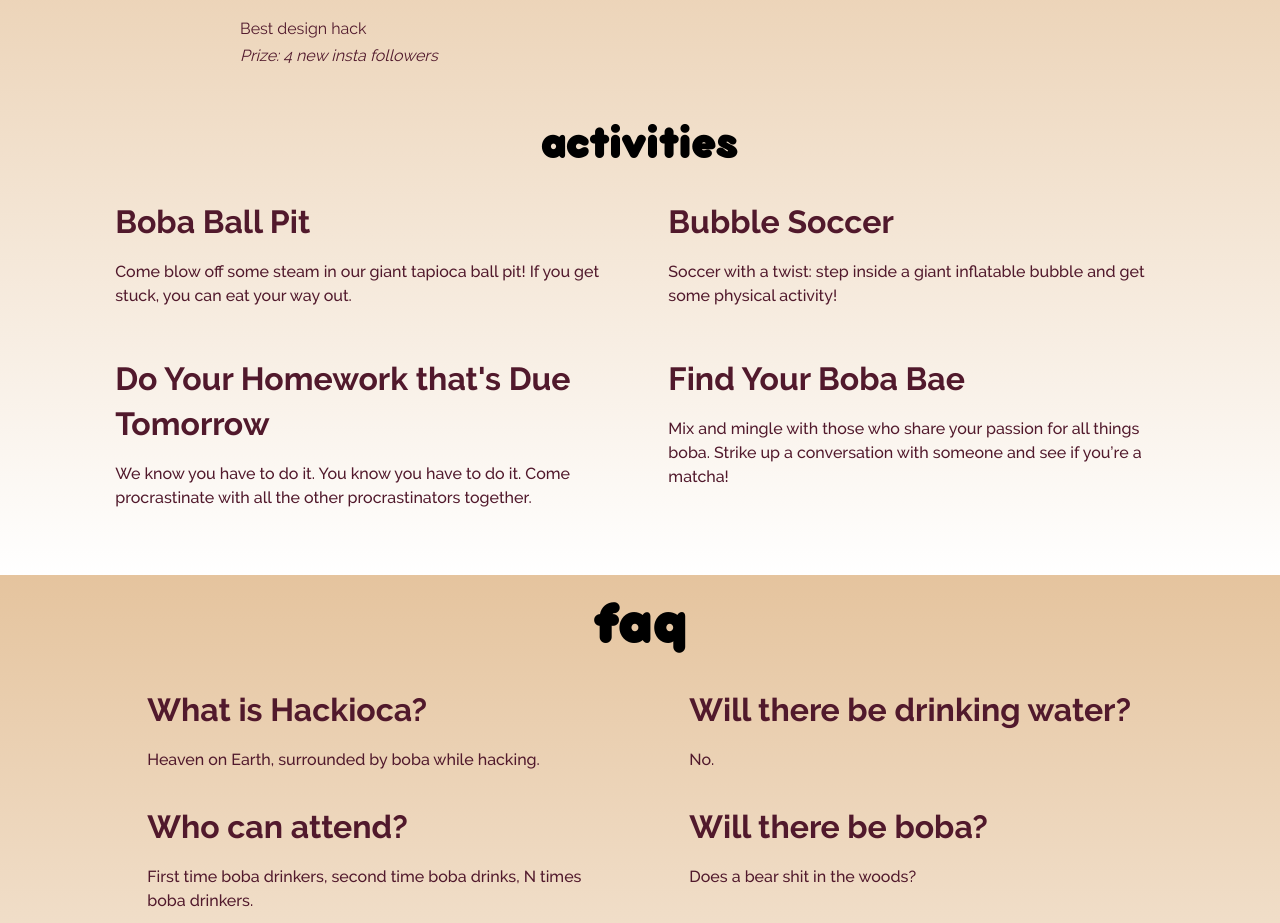
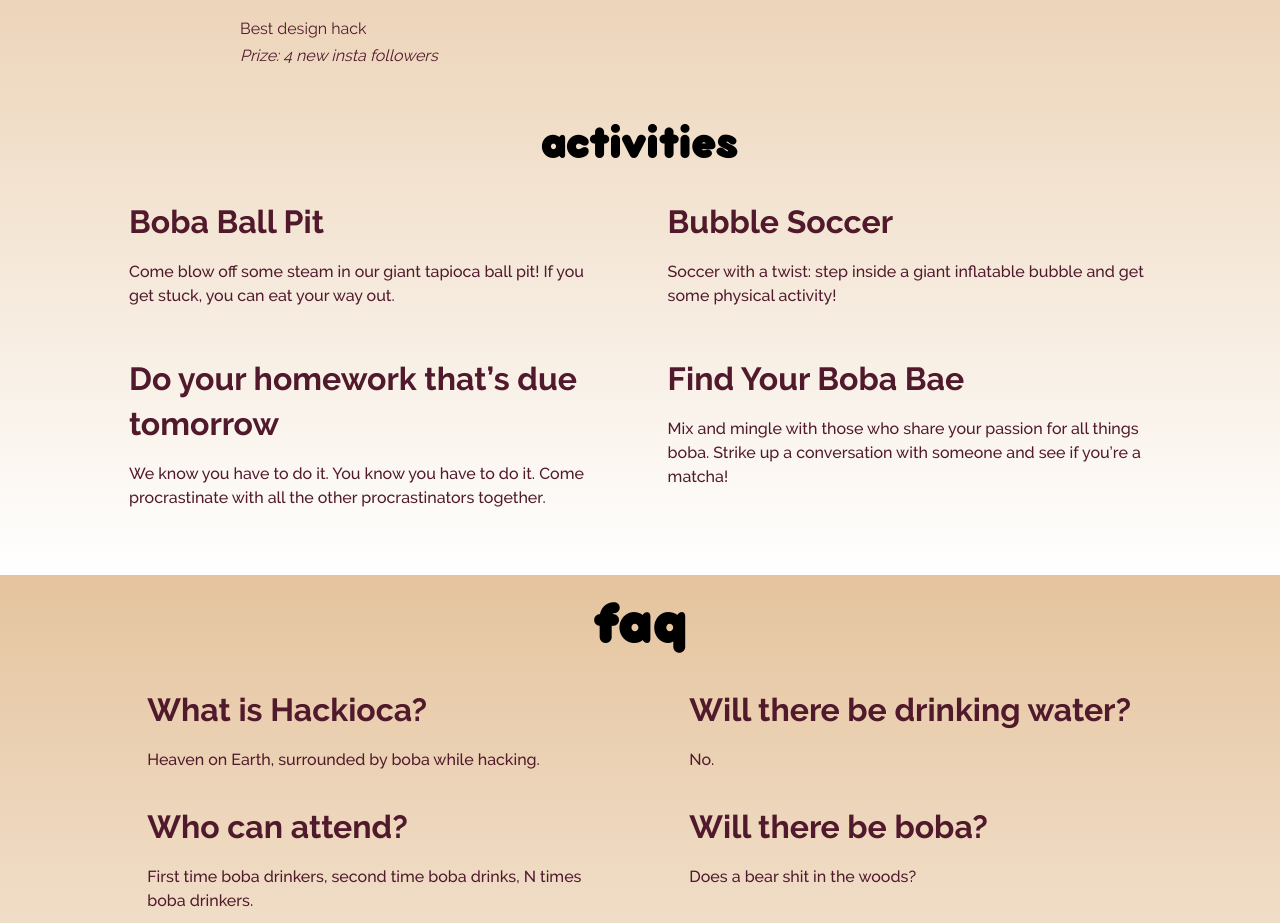
Before and after one commit to hackthenorth/hackioca.com, a React (Create React App) app: page / in a window 1280 px wide. Shown: the part 2625-3548 px from the top of the page. Built offline with nearby package versions, Linux system fonts and the light colour scheme.

Commit message:
address feedback

```diff
--- a/src/app/sections/Activities/index.tsx
+++ b/src/app/sections/Activities/index.tsx
@@ -3,6 +3,11 @@ import styled from "styled-components";
 
 import copy from "src/copy";
 import media from "src/utils/media";
+
+const ActivityContainer = styled.div`
+  max-width: 1440px;
+  margin: 0 auto;
+`;
 
 const Title = styled.h1`
   font-family: "Bubbleboddy";
@@ -15,11 +20,11 @@ const Title = styled.h1`
   `}
 `;
 
-const Container = styled.div`
+const BodyContainer = styled.div`
   display: flex;
   justify-content: space-between;
   flex-wrap: wrap;
-  padding: 0 9%;
+  padding: 0 129px;
 
   ${media.phone`
     padding: 0 25px;
@@ -27,7 +32,7 @@ const Container = styled.div`
 `;
 
 const Activity = styled.div`
-  font-family: Raleway;
+  font-family: "Raleway";
   color: #51192c;
   margin-bottom: 32px;
   width: 47.3%;
@@ -61,21 +66,21 @@ const Activity = styled.div`
 `;
 
 const Body = (
-  <Container>
+  <BodyContainer>
     {copy.activities.body.map(({ activity, desc }) => (
-      <Activity>
+      <Activity key={activity}>
         <h4>{activity}</h4>
         <p>{desc}</p>
       </Activity>
     ))}
-  </Container>
+  </BodyContainer>
 );
 
 const Activities: React.FC = () => (
-  <div id="activities">
+  <ActivityContainer id="activities">
     <Title>{copy.activities.title}</Title>
     {Body}
-  </div>
+  </ActivityContainer>
 );
 
 export default React.memo(Activities);
--- a/src/copy.ts
+++ b/src/copy.ts
@@ -163,7 +163,7 @@ export default {
           "Soccer with a twist: step inside a giant inflatable bubble and get some physical activity!"
       },
       {
-        activity: "Do Your Homework that's Due Tomorrow",
+        activity: "Do your homework that’s due tomorrow",
         desc:
           "We know you have to do it. You know you have to do it. Come procrastinate with all the other procrastinators together."
       },
```
